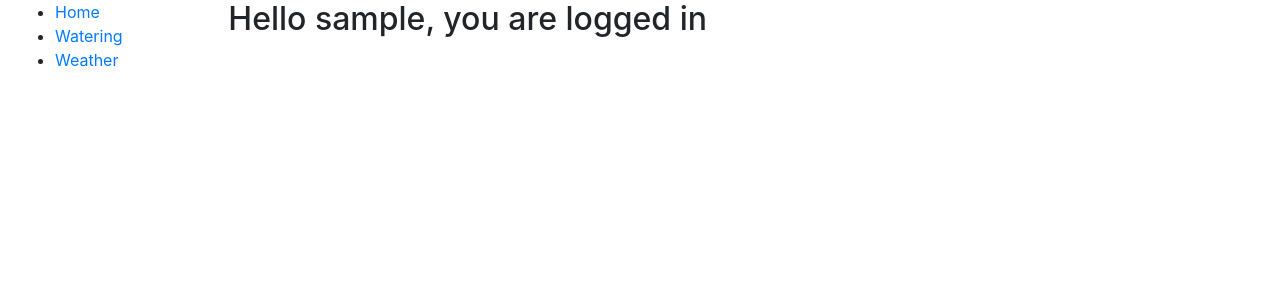
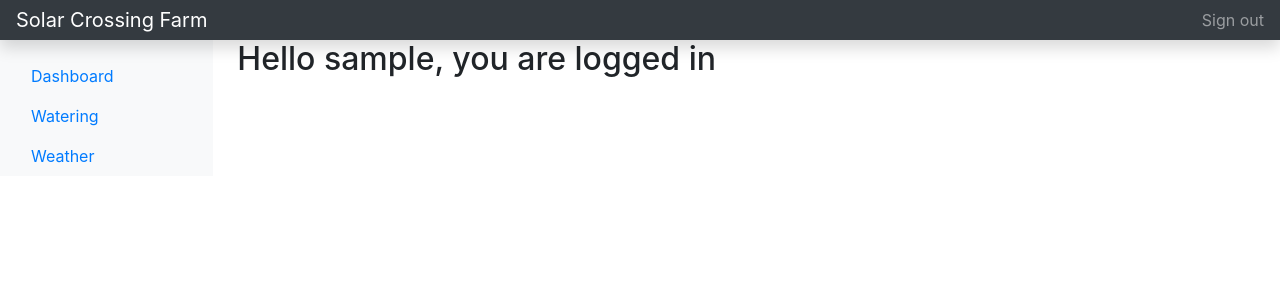
Before and after one commit to colin-pm/solar_portal, a Django app: page / in a window 1280 px wide. Shown: the top 300 px of the page. Run offline with Django 3.2, Linux system fonts and the light colour scheme; the visitor is signed in with stand-in values (Sample User, id 1); some libraries are stand-ins or nearby versions.

Commit message:
Started jazzing up html

```diff
--- a/solarportal/urls.py
+++ b/solarportal/urls.py
@@ -10,5 +10,5 @@ urlpatterns = [
     path('weather', views.weather, name='weather'),
     path('watering', views.watering, name='watering'),
     path('login', auth_views.LoginView.as_view(template_name="../templates/login.html"), name='login'),
-    path('logout', views.logout_view)
+    path('logout', views.logout_view, name="logout")
 ]
--- a/templates/base.html
+++ b/templates/base.html
@@ -1,28 +1,86 @@
-<!DOCTYPE html>
+<!doctype html>
 <html lang="en">
   <head>
-  {% block title %}<title>Local Library</title>{% endblock %}
     <meta charset="utf-8">
-  <meta name="viewport" content="width=device-width, initial-scale=1">
-  <link rel="stylesheet" href="https://stackpath.bootstrapcdn.com/bootstrap/4.1.3/css/bootstrap.min.css" integrity="sha384-MCw98/SFnGE8fJT3GXwEOngsV7Zt27NXFoaoApmYm81iuXoPkFOJwJ8ERdknLPMO" crossorigin="anonymous">
-  <!-- Add additional CSS in static file -->
-  {% load static %}
-  <link rel="stylesheet" href="{% static 'css/styles.css' %}">
+    <meta name="viewport" content="width=device-width, initial-scale=1, shrink-to-fit=no">
+    <meta name="description" content="">
+    <meta name="author" content="Mark Otto, Jacob Thornton, and Bootstrap contributors">
+    <meta name="generator" content="Jekyll v4.0.1">
+    <title>Dashboard Template · Bootstrap</title>
+
+    <link rel="canonical" href="https://getbootstrap.com/docs/4.5/examples/dashboard/">
+
+    <!-- Bootstrap core CSS -->
+<link rel="stylesheet" href="https://stackpath.bootstrapcdn.com/bootstrap/4.5.0/css/bootstrap.min.css" integrity="sha384-9aIt2nRpC12Uk9gS9baDl411NQApFmC26EwAOH8WgZl5MYYxFfc+NcPb1dKGj7Sk" crossorigin="anonymous">
+
+    <!-- Favicons -->
+<meta name="theme-color" content="#563d7c">
+
+
+    <style>
+      .bd-placeholder-img {
+        font-size: 1.125rem;
+        text-anchor: middle;
+        -webkit-user-select: none;
+        -moz-user-select: none;
+        -ms-user-select: none;
+        user-select: none;
+      }
+
+      @media (min-width: 768px) {
+        .bd-placeholder-img-lg {
+          font-size: 3.5rem;
+        }
+      }
+    </style>
+    <!-- Custom styles for this template -->
+    <link href="dashboard.css" rel="stylesheet">
   </head>
   <body>
+    <nav class="navbar navbar-dark sticky-top bg-dark flex-md-nowrap p-0 shadow">
+  <a class="navbar-brand col-md-3 col-lg-2 mr-0 px-3" href="{% url 'portal:index' %}">Solar Crossing Farm</a>
+  <button class="navbar-toggler position-absolute d-md-none collapsed" type="button" data-toggle="collapse" data-target="#sidebarMenu" aria-controls="sidebarMenu" aria-expanded="false" aria-label="Toggle navigation">
+    <span class="navbar-toggler-icon"></span>
+  </button>
+  <ul class="navbar-nav px-3">
+    <li class="nav-item text-nowrap">
+      <a class="nav-link" href="{% url 'portal:logout' %}">Sign out</a>
+    </li>
+  </ul>
+</nav>
+
 <div class="container-fluid">
   <div class="row">
-      <div class="col-sm-2">
-      {% block sidebar %}
-        <ul class="sidebar-nav">
-          <li><a href="{% url 'portal:index' %}">Home</a></li>
-          <li><a href="{% url 'portal:watering' %}">Watering</a></li>
-          <li><a href="{% url 'portal:weather' %}">Weather</a></li>
+    <nav id="sidebarMenu" class="col-md-3 col-lg-2 d-md-block bg-light sidebar collapse">
+      <div class="sidebar-sticky pt-3">
+        <ul class="nav flex-column">
+          <li class="nav-item">
+            <a class="nav-link active" href="{% url 'portal:index' %}">
+              Dashboard<span class="sr-only">(current)</span>
+            </a>
+          </li>
+          <li class="nav-item">
+            <a class="nav-link" href="{% url 'portal:watering' %}">
+              Watering
+            </a>
+          </li>
+          <li class="nav-item">
+            <a class="nav-link" href="{% url 'portal:weather' %}">
+              Weather
+            </a>
+          </li>
         </ul>
-     {% endblock %}
       </div>
-      <div class="col-sm-10 ">{% block content %}{% endblock %}</div>
+    </nav>
+
+    <main role="main" class="col-md-9 ml-sm-auto col-lg-10 px-md-4">
+        {% block content %}{% endblock %}
+    </main>
   </div>
 </div>
-</body>
+<script src="https://code.jquery.com/jquery-3.5.1.slim.min.js" integrity="sha384-DfXdz2htPH0lsSSs5nCTpuj/zy4C+OGpamoFVy38MVBnE+IbbVYUew+OrCXaRkfj" crossorigin="anonymous"></script>
+      <script>window.jQuery || document.write('<script src="/docs/4.5/assets/js/vendor/jquery.slim.min.js"><\/script>')</script><script src="/docs/4.5/dist/js/bootstrap.bundle.min.js" integrity="sha384-1CmrxMRARb6aLqgBO7yyAxTOQE2AKb9GfXnEo760AUcUmFx3ibVJJAzGytlQcNXd" crossorigin="anonymous"></script>
+        <script src="https://cdnjs.cloudflare.com/ajax/libs/feather-icons/4.9.0/feather.min.js"></script>
+        <script src="https://cdnjs.cloudflare.com/ajax/libs/Chart.js/2.7.3/Chart.min.js"></script>
+        <script src="dashboard.js"></script></body>
 </html>
```
Lines whose indentation alone changed are shown as unchanged.
